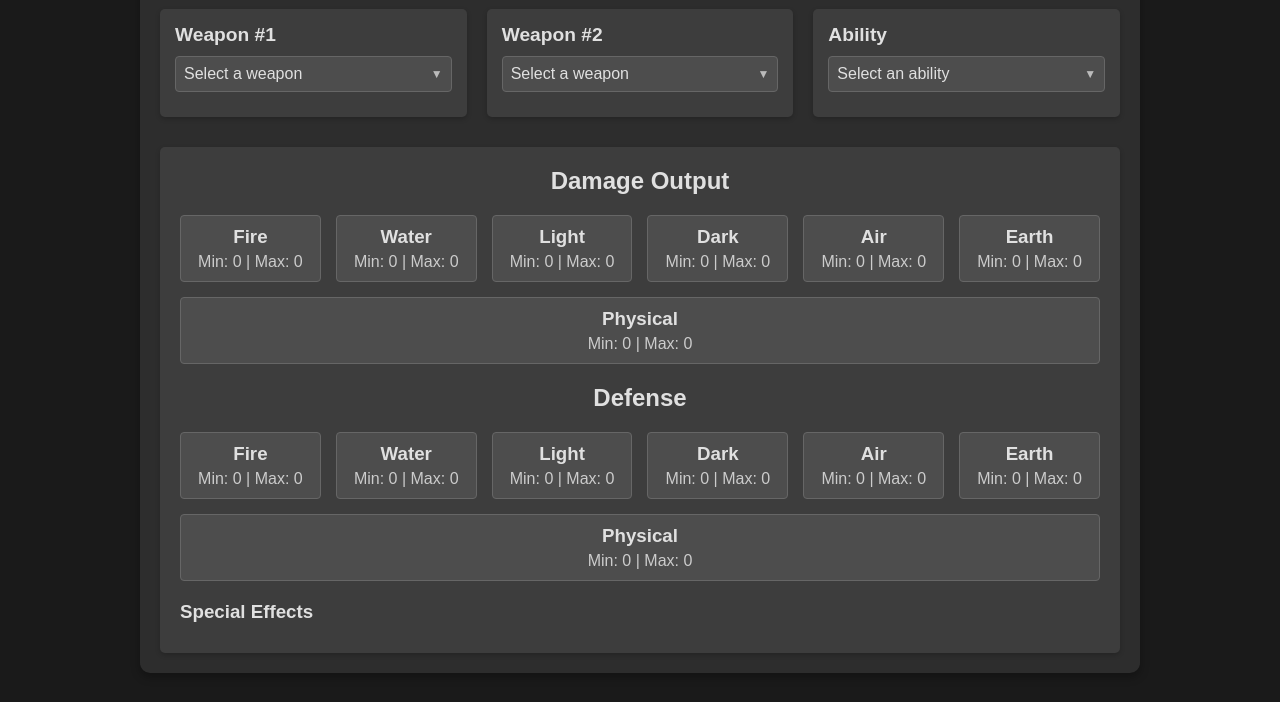
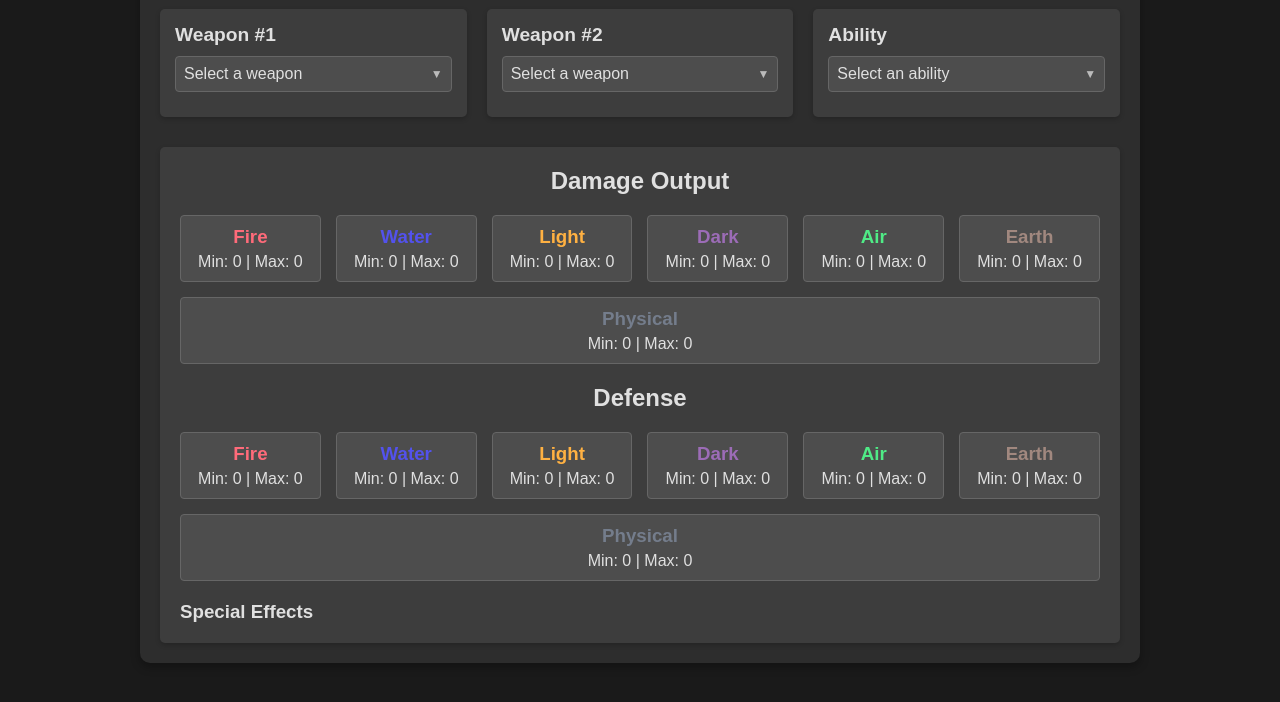
Before and after one commit to nostalgicneopian/LeagueDamageCalculator, a plain HTML site: page index.html in a window 1280 px wide. Both pictures are taken after a click on the button "Toggle dark mode". Shown: the part 98-800 px from the top of the page. Drawn offline with Linux system fonts and the light colour scheme.

Commit message:
Update css

```diff
--- a/css/styles.css
+++ b/css/styles.css
@@ -347,42 +347,92 @@ body.dark-mode .element {
     border-color: #666;
 }
 
+/* Element-specific colors */
 .element h3 {
     color: #333;
     margin-bottom: 5px;
+    font-weight: bold;
 }
 
 body.dark-mode .element h3 {
     color: #e0e0e0;
 }
 
-.element p {
-    color: #666;
+/* Fire element (1st element) */
+.offense-result .element:nth-child(1) h3,
+.defense-result .element:nth-child(1) h3 {
+    color: #ff4757;
 }
 
-body.dark-mode .element p {
-    color: #ccc;
+body.dark-mode .offense-result .element:nth-child(1) h3,
+body.dark-mode .defense-result .element:nth-child(1) h3 {
+    color: #ff6b7a;
 }
 
-.special-effects {
-    margin-top: 20px;
+/* Water element (2nd element) */
+.offense-result .element:nth-child(2) h3,
+.defense-result .element:nth-child(2) h3 {
+    color: #3742fa;
 }
 
-.special-effects h3 {
-    color: #555;
-    margin-bottom: 10px;
+body.dark-mode .offense-result .element:nth-child(2) h3,
+body.dark-mode .defense-result .element:nth-child(2) h3 {
+    color: #5352ed;
 }
 
-body.dark-mode .special-effects h3 {
-    color: #e0e0e0;
+/* Light element (3rd element) */
+.offense-result .element:nth-child(3) h3,
+.defense-result .element:nth-child(3) h3 {
+    color: #ffa502;
 }
 
-.special-effects ul {
-    color: #666;
+body.dark-mode .offense-result .element:nth-child(3) h3,
+body.dark-mode .defense-result .element:nth-child(3) h3 {
+    color: #ffb142;
 }
 
-body.dark-mode .special-effects ul {
-    color: #ccc;
+/* Dark element (4th element) */
+.offense-result .element:nth-child(4) h3,
+.defense-result .element:nth-child(4) h3 {
+    color: #7f4397;
+}
+
+body.dark-mode .offense-result .element:nth-child(4) h3,
+body.dark-mode .defense-result .element:nth-child(4) h3 {
+    color: #9c6cb7;
+}
+
+/* Air element (5th element) */
+.offense-result .element:nth-child(5) h3,
+.defense-result .element:nth-child(5) h3 {
+    color: #2ed573;
+}
+
+body.dark-mode .offense-result .element:nth-child(5) h3,
+body.dark-mode .defense-result .element:nth-child(5) h3 {
+    color: #4feb86;
+}
+
+/* Earth element (6th element) */
+.offense-result .element:nth-child(6) h3,
+.defense-result .element:nth-child(6) h3 {
+    color: #8d6e63;
+}
+
+body.dark-mode .offense-result .element:nth-child(6) h3,
+body.dark-mode .defense-result .element:nth-child(6) h3 {
+    color: #a1887f;
+}
+
+/* Physical element (7th element) */
+.offense-result .element:nth-child(7) h3,
+.defense-result .element:nth-child(7) h3 {
+    color: #57606f;
+}
+
+body.dark-mode .offense-result .element:nth-child(7) h3,
+body.dark-mode .defense-result .element:nth-child(7) h3 {
+    color: #747d8c;
 }
 
 /* Mobile responsive styles */
```
